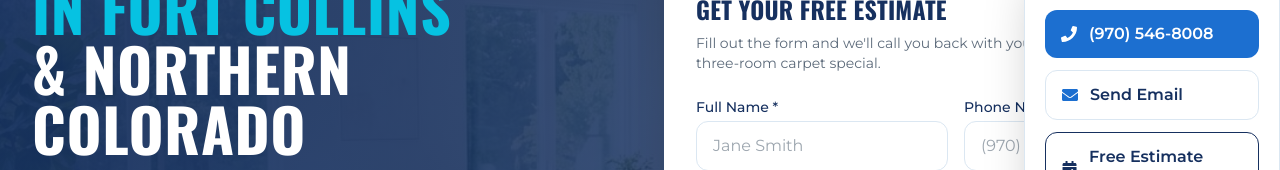
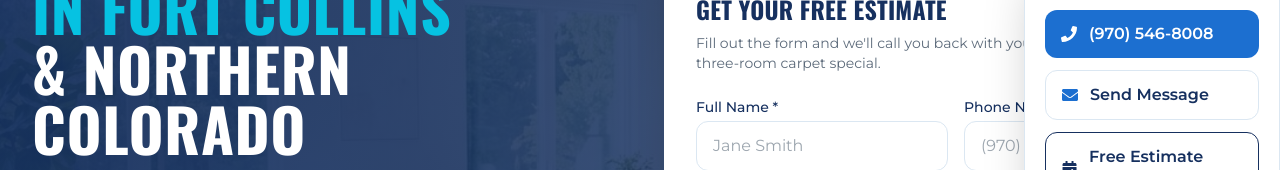
Before and after one commit to apps-brandedstrong/happyclientcleaningco_LANDING, a React (Vite) app: page / in a window 1280 px wide. Both pictures are taken after a click on the button "CONTACT US". Shown: the part 288-458 px from the top of the page. Built offline with nearby package versions, Linux system fonts and the light colour scheme; the HTML template or start-up script is replaced by a standard one.

Commit message:
fix: route contact widget to working form

```diff
--- a/src/components/widgets/ContactFastWidget.tsx
+++ b/src/components/widgets/ContactFastWidget.tsx
@@ -38,11 +38,12 @@ export default function ContactFastWidget() {
               </a>
 
               <a
-                href={`mailto:${SITE_CONFIG.email}`}
+                href="#contact"
+                onClick={() => setOpen(false)}
                 className="flex items-center gap-3 font-semibold px-4 py-3 rounded-xl border border-line hover:bg-cream transition-colors text-navy"
               >
                 <FaEnvelope className="text-cta" />
-                Send Email
+                Send Message
               </a>
 
               <a
--- a/src/data/siteConfig.ts
+++ b/src/data/siteConfig.ts
@@ -5,10 +5,6 @@ export const SITE_CONFIG = {
   // Teléfono principal de la landing de ads.
   phone: "(970) 546-8008",
   phoneHref: "tel:+19705468008",
-
-  // Teléfonos alternativos del negocio.
-  phoneAlt: "(970) 546-8008",
-  phoneAltHref: "tel:+19705468008",
 
   email: "info@happyclientcleaningco.com",
   whatsappHref:
```
